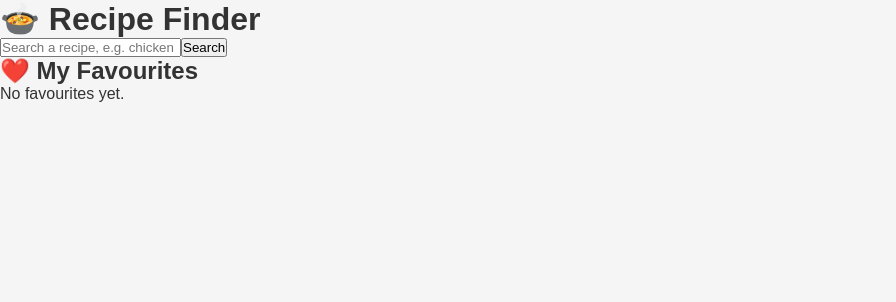
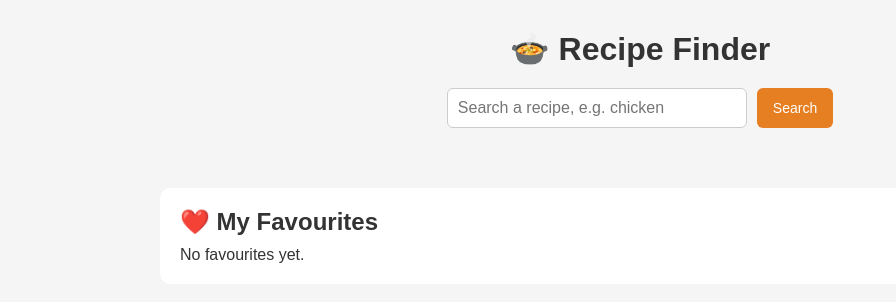
Before and after one commit to ElmanTouhid/Recipe-Finder, a React (Vite) app: page / in a window 1280 px wide. Shown: the top 302 px of the page, without its empty margins (0-896 px from the left). Built offline with nearby package versions, Linux system fonts and the light colour scheme.

Commit message:
edited the app.css file

```diff
--- a/src/App.css
+++ b/src/App.css
@@ -1,184 +1,101 @@
-.counter {
-  font-size: 16px;
-  padding: 5px 10px;
-  border-radius: 5px;
-  color: var(--accent);
-  background: var(--accent-bg);
-  border: 2px solid transparent;
-  transition: border-color 0.3s;
-  margin-bottom: 24px;
-
-  &:hover {
-    border-color: var(--accent-border);
-  }
-  &:focus-visible {
-    outline: 2px solid var(--accent);
-    outline-offset: 2px;
-  }
+.app {
+  max-width: 1000px;
+  margin: 0 auto;
+  padding: 30px 20px;
 }
 
-.hero {
-  position: relative;
-
-  .base,
-  .framework,
-  .vite {
-    inset-inline: 0;
-    margin: 0 auto;
+h1 {
+  text-align: center;
+  margin-bottom: 20px;
 }
 
-  .base {
-    width: 170px;
-    position: relative;
-    z-index: 0;
+/* Search bar */
+.search-bar {
+  display: flex;
+  gap: 10px;
+  justify-content: center;
+  margin-bottom: 20px;
 }
 
-  .framework,
-  .vite {
-    position: absolute;
+.search-bar input {
+  width: 300px;
+  padding: 10px;
+  border: 1px solid #ccc;
+  border-radius: 6px;
+  font-size: 16px;
 }
 
-  .framework {
-    z-index: 1;
-    top: 34px;
-    height: 28px;
-    transform: perspective(2000px) rotateZ(300deg) rotateX(44deg) rotateY(39deg)
-      scale(1.4);
+button {
+  padding: 10px 16px;
+  border: none;
+  border-radius: 6px;
+  background-color: #e67e22;
+  color: white;
+  font-size: 14px;
+  cursor: pointer;
 }
 
-  .vite {
-    z-index: 0;
-    top: 107px;
-    height: 26px;
-    width: auto;
-    transform: perspective(2000px) rotateZ(300deg) rotateX(40deg) rotateY(39deg)
-      scale(0.8);
-  }
+button:hover {
+  background-color: #d35400;
 }
 
-#center {
-  display: flex;
-  flex-direction: column;
-  gap: 25px;
-  place-content: center;
-  place-items: center;
-  flex-grow: 1;
-
-  @media (max-width: 1024px) {
-    padding: 32px 20px 24px;
-    gap: 18px;
-  }
+/* Messages */
+.message {
+  text-align: center;
+  margin: 20px 0;
 }
 
-#next-steps {
-  display: flex;
-  border-top: 1px solid var(--border);
-  text-align: left;
-
-  & > div {
-    flex: 1 1 0;
-    padding: 32px;
-    @media (max-width: 1024px) {
-      padding: 24px 20px;
-    }
+.error {
+  color: red;
 }
 
-  .icon {
-    margin-bottom: 16px;
-    width: 22px;
-    height: 22px;
+/* Recipe cards */
+.recipe-grid {
+  display: grid;
+  grid-template-columns: repeat(auto-fill, minmax(200px, 1fr));
+  gap: 20px;
+  margin-bottom: 40px;
 }
 
-  @media (max-width: 1024px) {
-    flex-direction: column;
+.card {
+  background-color: white;
+  border-radius: 10px;
+  padding: 10px;
   text-align: center;
-  }
+  box-shadow: 0 2px 6px rgba(0, 0, 0, 0.1);
 }
 
-#docs {
-  border-right: 1px solid var(--border);
-
-  @media (max-width: 1024px) {
-    border-right: none;
-    border-bottom: 1px solid var(--border);
-  }
+.card img {
+  width: 100%;
+  border-radius: 8px;
 }
 
-#next-steps ul {
-  list-style: none;
-  padding: 0;
-  display: flex;
-  gap: 8px;
-  margin: 32px 0 0;
-
-  .logo {
-    height: 18px;
+.card h3 {
+  font-size: 16px;
+  margin: 10px 0 5px;
 }
 
-  a {
-    color: var(--text-h);
-    font-size: 16px;
-    border-radius: 6px;
-    background: var(--social-bg);
-    display: flex;
-    padding: 6px 12px;
-    align-items: center;
-    gap: 8px;
-    text-decoration: none;
-    transition: box-shadow 0.3s;
-
-    &:hover {
-      box-shadow: var(--shadow);
-    }
-    .button-icon {
-      height: 18px;
-      width: 18px;
-    }
+.card p {
+  font-size: 13px;
+  color: #777;
+  margin-bottom: 10px;
 }
 
-  @media (max-width: 1024px) {
-    margin-top: 20px;
-    flex-wrap: wrap;
-    justify-content: center;
-
-    li {
-      flex: 1 1 calc(50% - 8px);
+/* Favourites */
+.favorites {
+  background-color: white;
+  padding: 20px;
+  border-radius: 10px;
 }
 
-    a {
-      width: 100%;
-      justify-content: center;
-      box-sizing: border-box;
-    }
-  }
+.favorites h2 {
+  margin-bottom: 10px;
 }
 
-#spacer {
-  height: 88px;
-  border-top: 1px solid var(--border);
-  @media (max-width: 1024px) {
-    height: 48px;
+.fav-item {
+  display: flex;
+  justify-content: space-between;
+  align-items: center;
+  padding: 8px 0;
+  border-bottom: 1px solid #eee;
 }
-}
-
-.ticks {
-  position: relative;
-  width: 100%;
-
-  &::before,
-  &::after {
-    content: '';
-    position: absolute;
-    top: -4.5px;
-    border: 5px solid transparent;
-  }
-
-  &::before {
-    left: 0;
-    border-left-color: var(--border);
-  }
-  &::after {
-    right: 0;
-    border-right-color: var(--border);
-  }
-}
```
Lines whose indentation alone changed are shown as unchanged.
